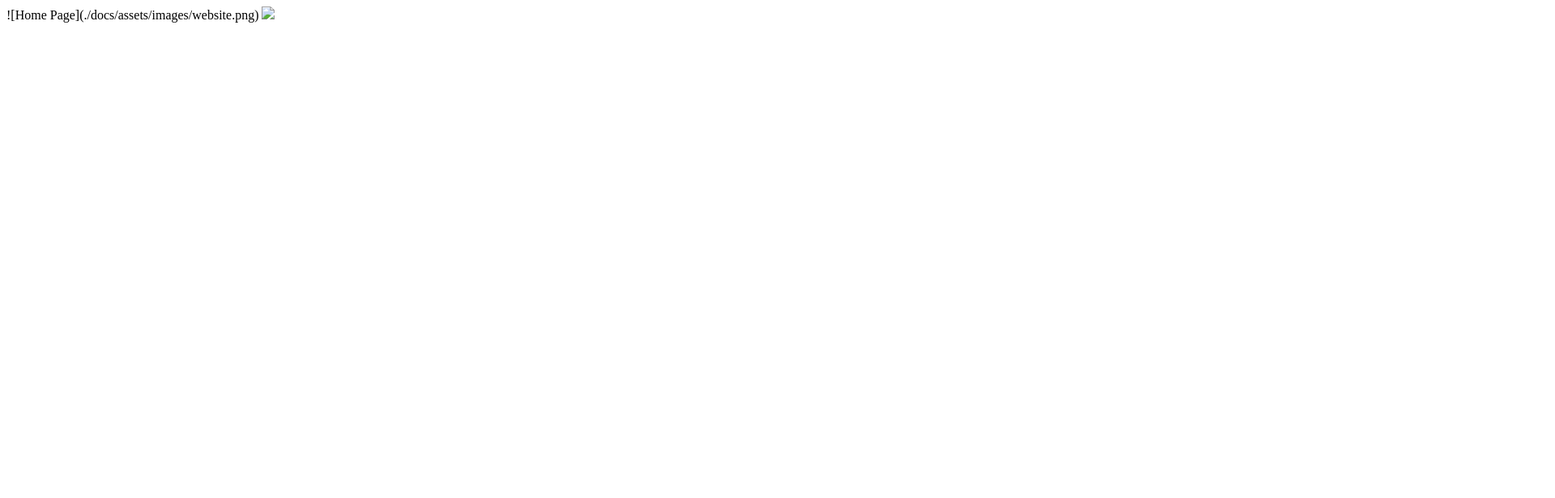
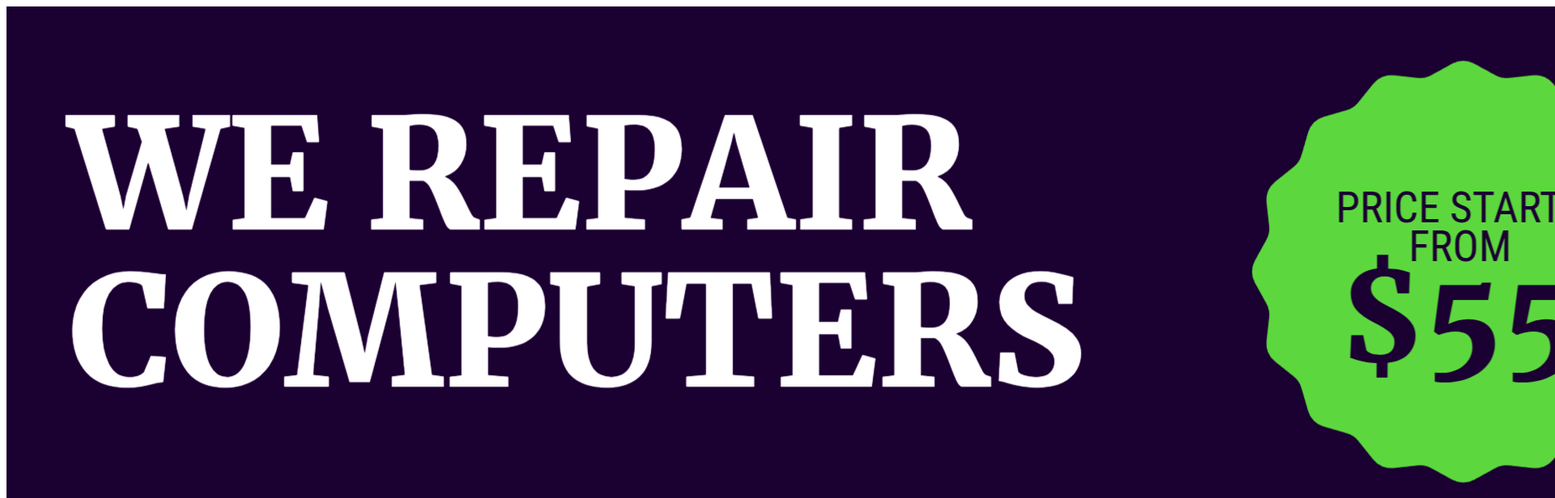
Before and after one commit to ramnar/ramnar.github.io, a plain HTML site: page index.html in a window 1280 px wide. Shown: the top 616 px of the page at 81% size, 1920 px wide, since content can reach past the window. Drawn offline with Linux system fonts and the light colour scheme.

Commit message:
Update index.html

```diff
--- a/index.html
+++ b/index.html
@@ -1,3 +1 @@
-![Home Page](./docs/assets/images/website.png)
-
-<img src=."/docs/assets/images/website.png"/>
+<img src="./docs/assets/images/website.png"/>
```
